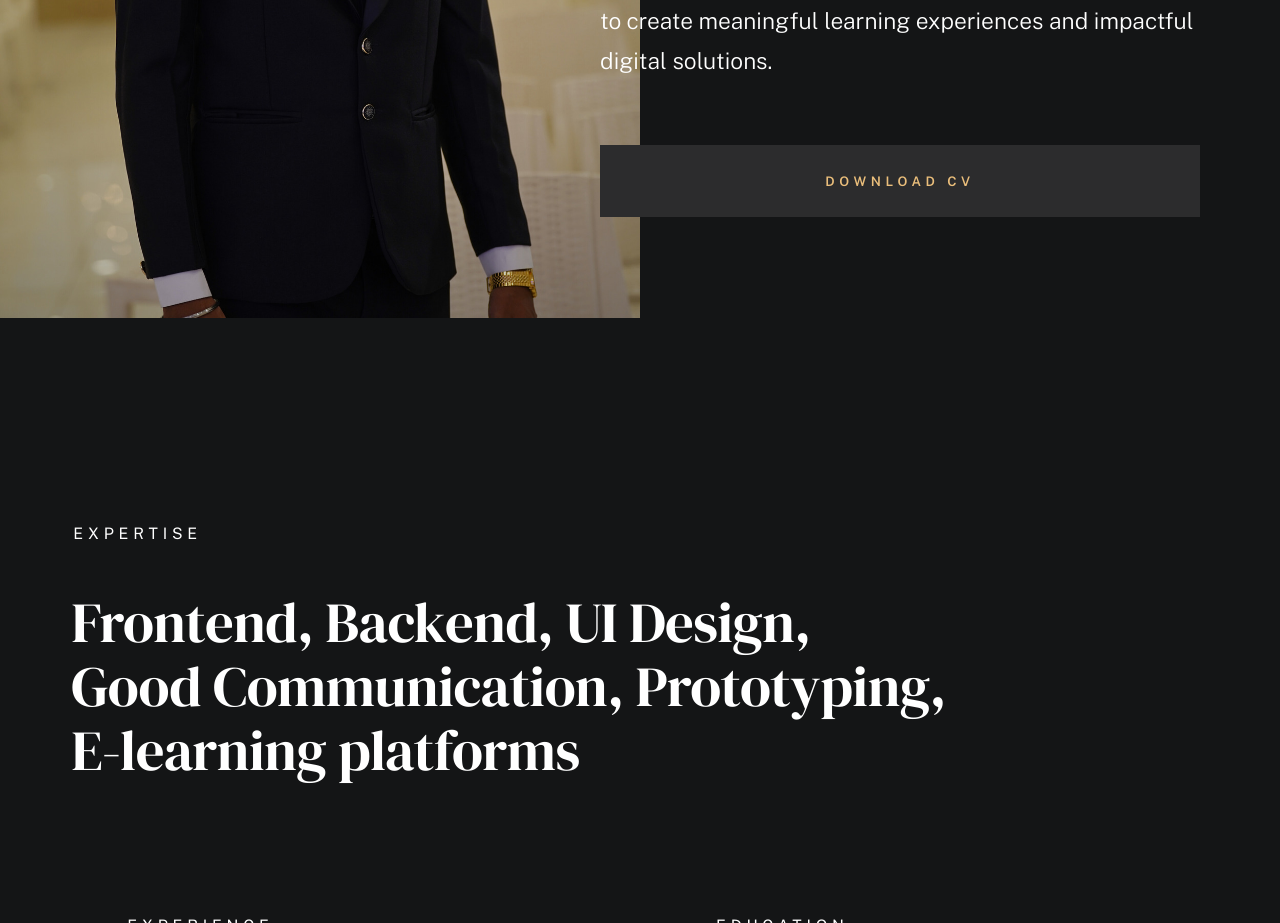
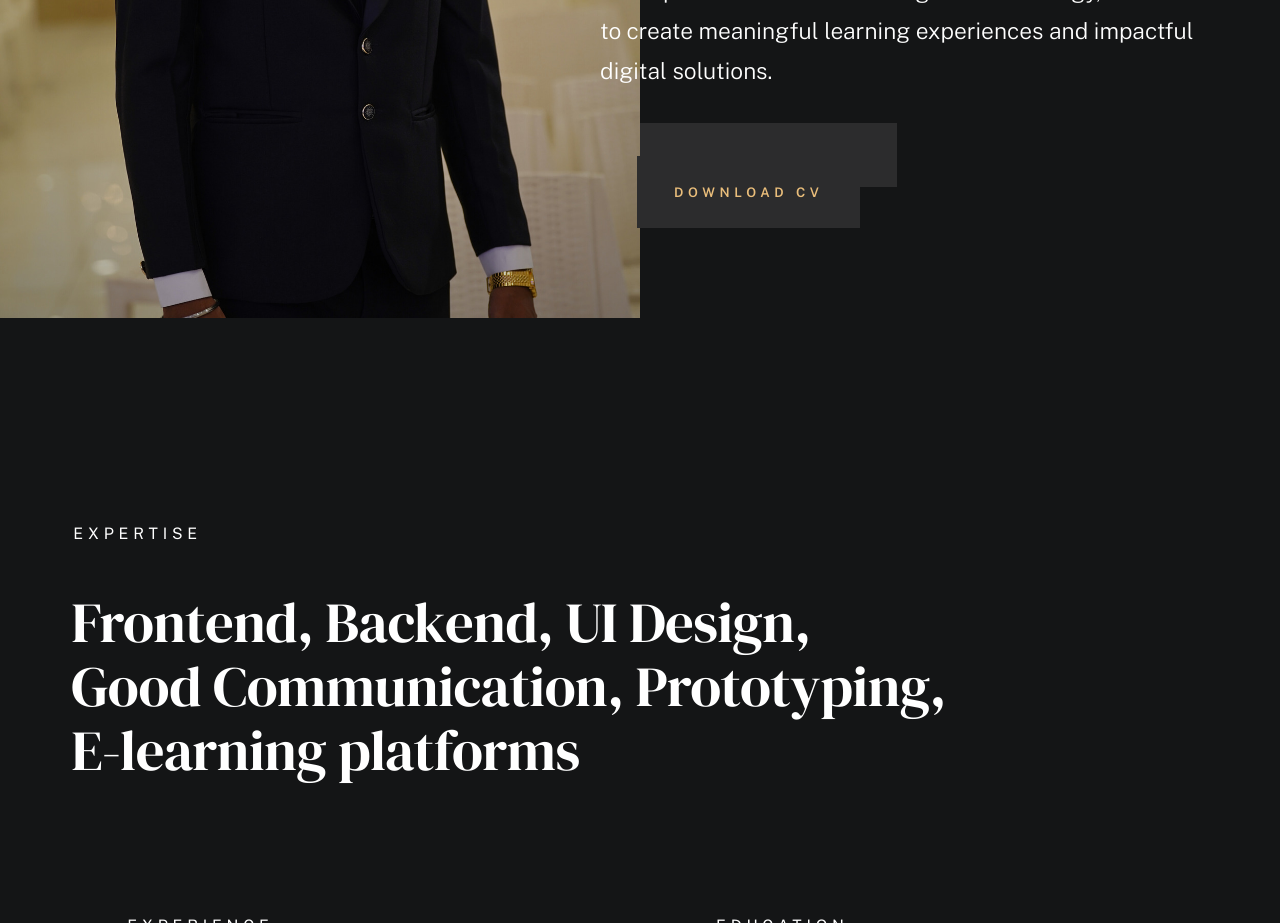
Before and after one commit to mjsteverogers/Mjsteve-Portfolio-website, a plain HTML site: page luther-1.0.0/index.html in a window 1280 px wide. Shown: the part 1420-2343 px from the top of the page. Drawn offline with nearby package versions, Linux system fonts and the light colour scheme; a web font is replaced by a local one.

Commit message:
Update index.html

```diff
--- a/luther-1.0.0/index.html
+++ b/luther-1.0.0/index.html
@@ -141,7 +141,7 @@
                                and technology, I strive to create meaningful learning experiences and impactful digital solutions.
 
                             </p>
-                            <a href="https://drive.google.com/file/d/1PnOFHUKhUlC5J-srvdpj28swb7Ua4RvS/view?usp=sharing" class="btn btn--medium u-fullwidth" data-animate-el>Download CV</a>
+                           <button> <a href="https://drive.google.com/file/d/1PnOFHUKhUlC5J-srvdpj28swb7Ua4RvS/view?usp=sharing" class="btn btn--medium u-fullwidth" data-animate-el>Download CV</a></button>
 
                         </div>
                     </div>
```
